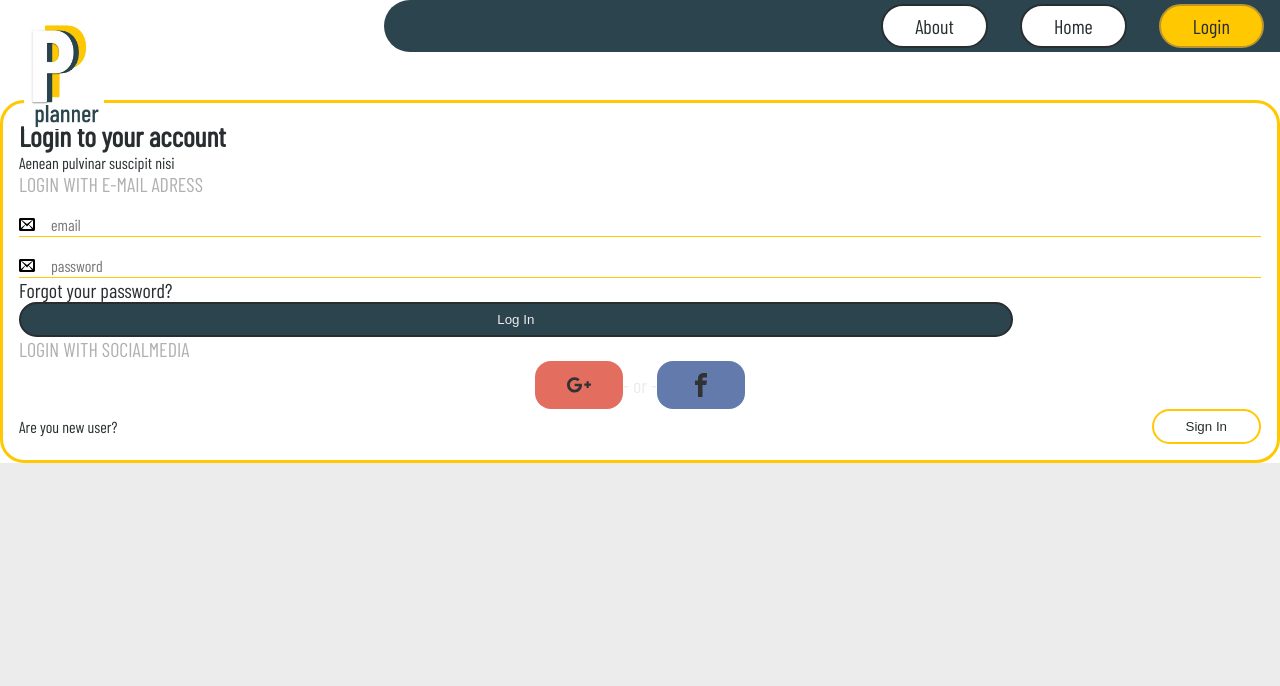
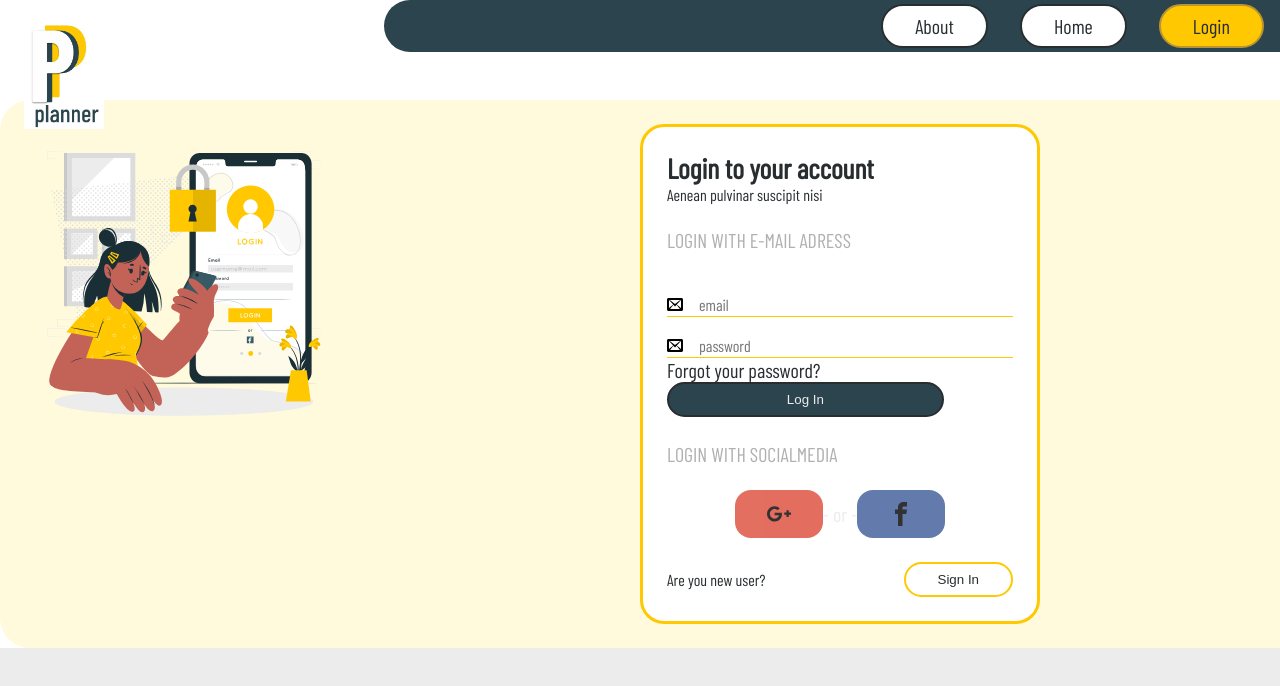
Before and after one commit to monika1127/PlannerApp, a React (Create React App) app: page /login in a window 1280 px wide. Shown: the top 686 px of the page. Built offline with nearby package versions, Linux system fonts and the light colour scheme.

Commit message:
login - picure added

```diff
--- a/src/Components/Navbar.js
+++ b/src/Components/Navbar.js
@@ -17,7 +17,7 @@ function Navbar() {
         Home
       </Link>
       <Link
-        to="/signin"
+        to="/login"
         className="navbar__item button button--small button--secondary"
       >
         Login
--- a/src/Pages/FrontPage.js/LogIn.js
+++ b/src/Pages/FrontPage.js/LogIn.js
@@ -1,11 +1,12 @@
 import React from 'react'
-import {useFormik } from 'formik'
+import { useFormik } from 'formik'
 import Input from '../../Components/Form/Input'
 import Layout from '../../Components/Layout'
 import Button from '../../Components/Button'
 import { ReactComponent as GoogleIcon } from '../../assets/icons/google-plus.svg'
 import { ReactComponent as FacebookIcon } from '../../assets/icons/facebook.svg'
 import * as Yup from 'yup'
+import loginPicture from '../../assets/pictures/login.svg'
 
 const SignIn = () => {
 
@@ -30,12 +31,17 @@ const SignIn = () => {
                 .required(errMsg.required),
         }),
         onSubmit: values => {
-            fetch(`http://localhost:5000/users/?q=${values.email}`).then(res => { console.log(res) })
+            fetch(`http://localhost:5000/users/?q=${values.email}`)
+                .then(res => { console.log(res) })
 
         },
     })
     return (
         <Layout logoStatus='off'>
+            <div className='signin__form-container--desktop'>
+                <div className='signin__picture'>
+                <img src={loginPicture} className='login__picture' alt='login__picture' />
+                </div>
             <div className='signin__form-container'>
                 <div>
                     <div className='signin__form-title'>Login to your account</div>
@@ -76,8 +82,8 @@ const SignIn = () => {
                     <Button size='small' color='secondary-neutral'>Sign In</Button>
                 </div>
             </div>
+            </div>
         </Layout>
-
     )
 }
 
--- a/src/stylesheet/application.css
+++ b/src/stylesheet/application.css
@@ -439,9 +439,36 @@
   font-size: 16px;
 }
 
+.signin__picture {
+  display: none;
+}
+
 @media (min-width: 768px) {
   .signin__form-container {
-    max-height: 600px;
+    width: 400px;
+    height: 500px;
+    padding: 24px;
+    background-color: white;
+  }
+  .signin__form-container--desktop {
+    background-color: #fffadc;
+    padding: 24px;
+    border-bottom-left-radius: 30px;
+    border-top-left-radius: 30px;
+    display: -webkit-box;
+    display: -ms-flexbox;
+    display: flex;
+    -webkit-box-pack: center;
+        -ms-flex-pack: center;
+            justify-content: center;
+    width: 100%;
+  }
+  .signin__picture {
+    max-width: 400px;
+    display: block;
+  }
+  .signin__picture .login__picture {
+    max-width: 80%;
   }
 }
 
--- a/src/stylesheet/components/_signin.sass
+++ b/src/stylesheet/components/_signin.sass
@@ -46,8 +46,25 @@
     align-items: center
     justify-content: space-between
     font-size: $font-size-sm
-
+.signin__picture
+    display: none
 @media(min-width: 768px)
     .signin__form-container
+        width: 400px
+        height: 500px
+        padding: 24px
+        background-color: white
+    .signin__form-container--desktop
+        background-color: $secondary-very-light
+        padding: 24px
+        border-bottom-left-radius: 30px
+        border-top-left-radius: 30px
+        display: flex
+        justify-content: center
+        width: 100%
 
-        max-height: 600px
+    .signin__picture
+        max-width: 400px
+        display: block
+        .login__picture
+            max-width: 80%
```
Also changed, not shown: src/assets/pictures/login.svg (added), 1 other file (tests, documents, lock files or other folders). Lines whose indentation alone changed are shown as unchanged.
